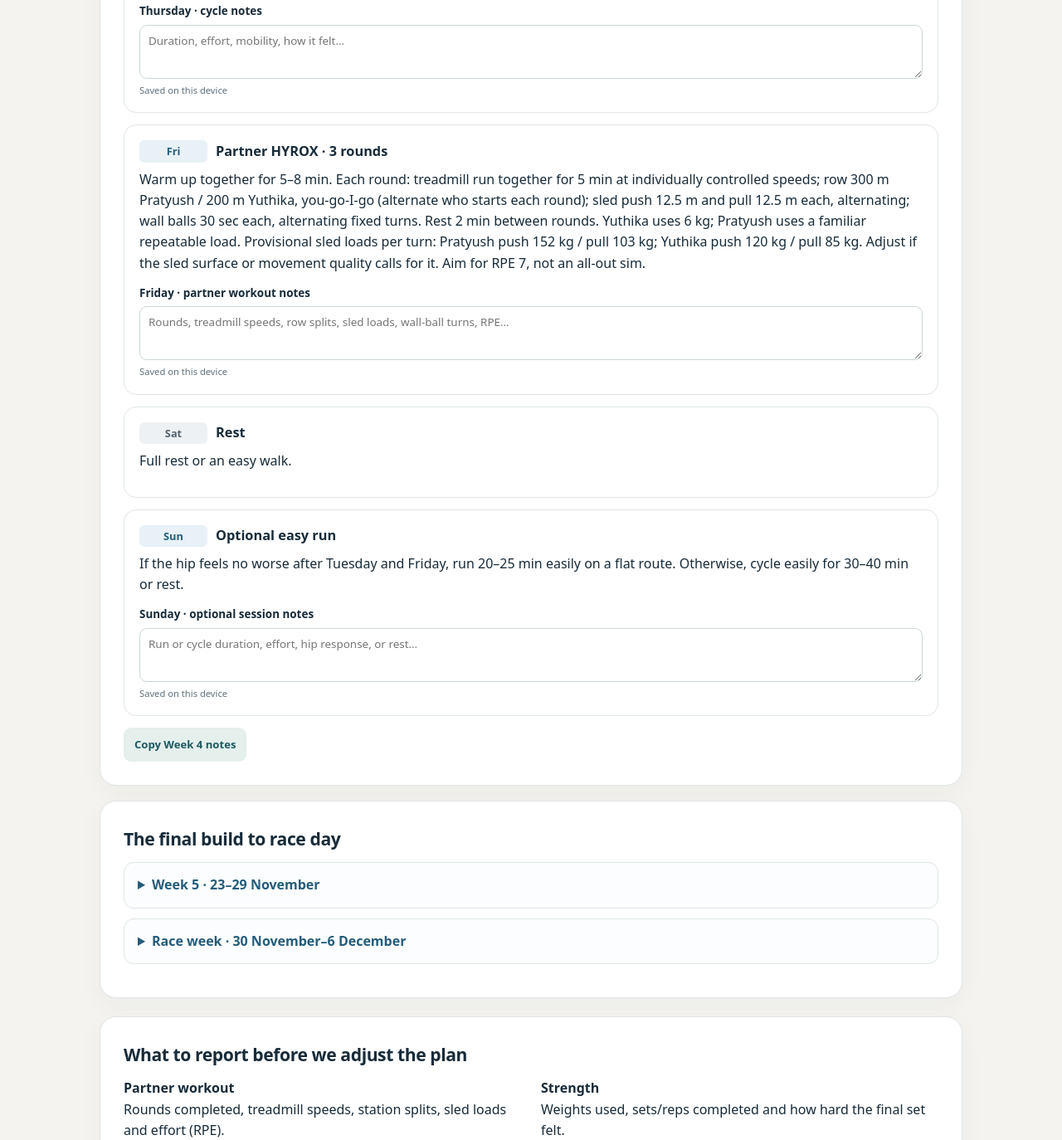
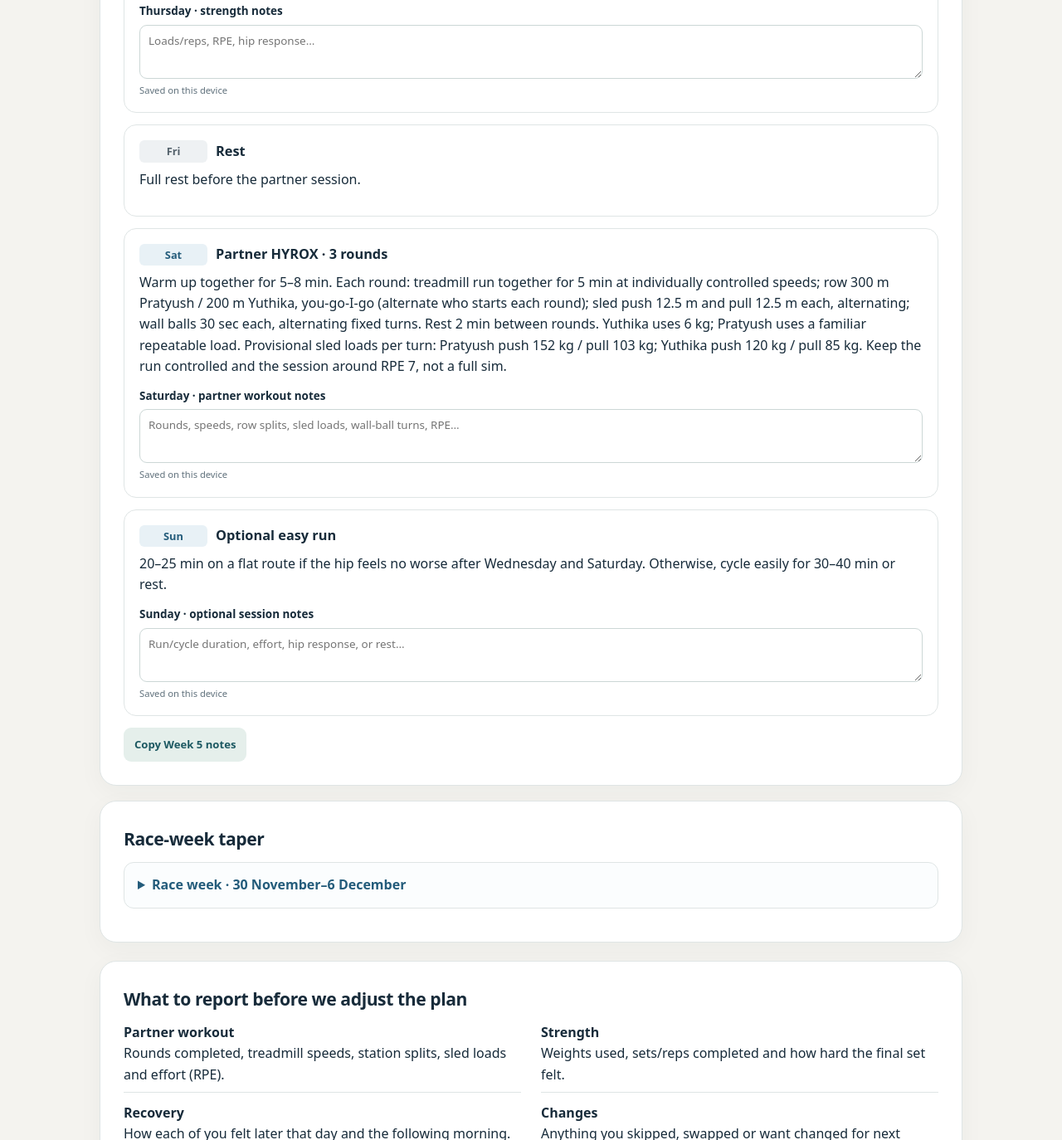
Before and after one commit to pratyushravishankar/hyrox-mixed-doubles-plan, a plain HTML site: page index.html in a window 1280 px wide. Shown: the part 1426-2800 px from the top of the page at 83% size. Drawn offline with Linux system fonts and the light colour scheme.

Commit message:
Update current week with revised training

```diff
--- a/index.html
+++ b/index.html
@@ -96,12 +96,12 @@
     </div>
     <div class="hero-bottom">
       <span>Race day · Saturday 5 December 2026</span>
-      <span class="week">This week · 2–8 November</span>
+      <span class="week">This week · 23–29 November</span>
     </div>
   </header>
 
   <section aria-labelledby="week-plan">
-    <h2 id="week-plan">Week 4 · 16–22 November</h2>
+    <h2 id="week-plan">Week 5 · 23–29 November</h2>
     <div class="profile-tabs" role="tablist" aria-label="Choose athlete">
       <button class="profile-tab" id="tab-yuthika" type="button" role="tab" aria-selected="false" aria-controls="panel-yuthika" tabindex="-1">Yuthika</button>
       <button class="profile-tab" id="tab-pratyush" type="button" role="tab" aria-selected="true" aria-controls="panel-pratyush" tabindex="0">Pratyush</button>
@@ -109,35 +109,33 @@
 
     <div class="profile-panel" id="panel-yuthika" role="tabpanel" aria-labelledby="tab-yuthika" hidden>
       <div class="sessions">
-        <article class="session"><h3><span class="day">Mon</span>Done · 5K run</h3><p>Completed: about 37 minutes.</p><label class="note-field"><span>Monday · run notes</span><textarea data-note-key="y-week4-mon" rows="2" placeholder="Time, RPE, how it felt during and afterwards…"></textarea><small class="saved-hint" aria-live="polite">Saved on this device</small></label></article>
-        <article class="session"><h3><span class="day">Tue</span>Erg + core</h3><p>Row 5 min at RPE 5–6; 1 min easy transition; SkiErg 5 min at RPE 5–6; 1 min easy transition; row 5 min at RPE 5–6. Then, if feeling good, 2 rounds: 12 cable crunches, 8 dead bugs/side and a 30–45 sec plank. Erg work is 15 min, 17 min including transitions; steady rather than a test.</p><label class="note-field"><span>Tuesday · erg + core notes</span><textarea data-note-key="y-week4-tue" rows="2" placeholder="Meters, RPE, core completed, how it felt…"></textarea><small class="saved-hint" aria-live="polite">Saved on this device</small></label></article>
-        <article class="session"><h3><span class="day">Wed</span>Lower-body strength + finisher</h3><p>Bulgarian split squat 3×8/side at a familiar load; hip thrust 3×10; Smith RDL 3×8–10; wall balls 2×15 at 6 kg; bent-knee Copenhagen hold 2×20 sec/side. Leave 2–3 good reps in reserve. Finisher: 2,000 m row at RPE 7, hard but controlled and evenly paced.</p><label class="note-field"><span>Wednesday · strength + row notes</span><textarea data-note-key="y-week4-wed" rows="2" placeholder="Loads/reps, row time, RPE, next-day response…"></textarea><small class="saved-hint" aria-live="polite">Saved on this device</small></label></article>
-        <article class="session"><h3><span class="day">Thu</span>Pilates</h3><p>Pilates class. Let this be the day’s workout; no extra leg session needed.</p><label class="note-field"><span>Thursday · Pilates notes</span><textarea data-note-key="y-week4-thu" rows="2" placeholder="Class effort and how you felt afterwards…"></textarea><small class="saved-hint" aria-live="polite">Saved on this device</small></label></article>
-        <article class="session"><h3><span class="day">Fri</span>Partner HYROX · 3 rounds</h3><p>Warm up together for 5–8 min. Each round: treadmill run together for 5 min at individually controlled speeds; row 300 m Pratyush / 200 m Yuthika, you-go-I-go (alternate who starts each round); sled push 12.5 m and pull 12.5 m each, alternating; wall balls 30 sec each, alternating fixed turns. Rest 2 min between rounds. Yuthika uses 6 kg; Pratyush uses a familiar repeatable load. Provisional sled loads per turn: Pratyush push 152 kg / pull 103 kg; Yuthika push 120 kg / pull 85 kg. Adjust if the sled surface or movement quality calls for it. Aim for RPE 7, not an all-out sim.</p><label class="note-field"><span>Friday · partner workout notes</span><textarea data-note-key="y-week4-fri" rows="2" placeholder="Rounds, treadmill speeds, row splits, sled loads, wall-ball turns, RPE…"></textarea><small class="saved-hint" aria-live="polite">Saved on this device</small></label></article>
-        <article class="session rest"><h3><span class="day">Sat</span>Rest</h3><p>Full rest or an easy walk.</p></article>
-        <article class="session"><h3><span class="day">Sun</span>Optional easy cycle</h3><p>25–35 min easy cycling, or rest.</p><label class="note-field"><span>Sunday · optional cycle notes</span><textarea data-note-key="y-week4-sun" rows="2" placeholder="Cycle duration, effort, or note that you rested…"></textarea><small class="saved-hint" aria-live="polite">Saved on this device</small></label></article>
+        <article class="session rest"><h3><span class="day">Mon</span>Rest · done</h3><p>Rest day.</p><label class="note-field"><span>Monday · notes</span><textarea data-note-key="y-week5-mon" rows="2" placeholder="Rest / recovery notes…"></textarea><small class="saved-hint" aria-live="polite">Saved on this device</small></label></article>
+        <article class="session"><h3><span class="day">Tue</span>Upper-body strength · done</h3><p>Upper-body strength-focused workout completed.</p><label class="note-field"><span>Tuesday · strength notes</span><textarea data-note-key="y-week5-tue" rows="2" placeholder="Exercises, loads, sets, RPE…"></textarea><small class="saved-hint" aria-live="polite">Saved on this device</small></label></article>
+        <article class="session"><h3><span class="day">Wed</span>Long row + stations</h3><p>Warm up with 5–8 min easy rowing. Row 4,000 m continuously at RPE 5–6 with an even split; don’t sprint the finish. Then 2 rounds: SkiErg 250 m, 10 wall balls at 6 kg and 10 m walking lunges. Rest 90 sec between rounds. Keep the whole session around RPE 6–7.</p><label class="note-field"><span>Wednesday · row + stations notes</span><textarea data-note-key="y-week5-wed" rows="2" placeholder="4K row time/splits, station work, RPE, how it felt…"></textarea><small class="saved-hint" aria-live="polite">Saved on this device</small></label></article>
+        <article class="session"><h3><span class="day">Thu</span>Lower-body strength maintenance</h3><p>Bulgarian split squat 2×8/side; hip thrust 2×8; Smith RDL 2×8; bent-knee Copenhagen hold 2×20 sec/side. Use familiar loads at RPE 6; no hard finisher.</p><label class="note-field"><span>Thursday · strength notes</span><textarea data-note-key="y-week5-thu" rows="2" placeholder="Loads/reps, RPE, how you felt…"></textarea><small class="saved-hint" aria-live="polite">Saved on this device</small></label></article>
+        <article class="session rest"><h3><span class="day">Fri</span>Rest</h3><p>Full rest before the partner session.</p></article>
+        <article class="session"><h3><span class="day">Sat</span>Partner HYROX · 3 rounds</h3><p>Warm up together for 5–8 min. Each round: treadmill run together for 5 min at individually controlled speeds; row 300 m Pratyush / 200 m Yuthika, you-go-I-go (alternate who starts each round); sled push 12.5 m and pull 12.5 m each, alternating; wall balls 30 sec each, alternating fixed turns. Rest 2 min between rounds. Yuthika uses 6 kg; Pratyush uses a familiar repeatable load. Provisional sled loads per turn: Pratyush push 152 kg / pull 103 kg; Yuthika push 120 kg / pull 85 kg. Keep the run controlled and the session around RPE 7, not a full sim.</p><label class="note-field"><span>Saturday · partner workout notes</span><textarea data-note-key="y-week5-sat" rows="2" placeholder="Rounds, speeds, row splits, sled loads, wall-ball turns, RPE…"></textarea><small class="saved-hint" aria-live="polite">Saved on this device</small></label></article>
+        <article class="session"><h3><span class="day">Sun</span>Optional recovery</h3><p>Easy cycle 25–35 min or rest.</p><label class="note-field"><span>Sunday · notes</span><textarea data-note-key="y-week5-sun" rows="2" placeholder="Cycle duration, effort, or note that you rested…"></textarea><small class="saved-hint" aria-live="polite">Saved on this device</small></label></article>
       </div>
-      <div class="log-actions"><button class="copy-btn" type="button" data-copy-week="y-week4">Copy Week 4 notes</button><span class="copy-status" id="y-copy-status" aria-live="polite"></span></div>
+      <div class="log-actions"><button class="copy-btn" type="button" data-copy-week="y-week5">Copy Week 5 notes</button><span class="copy-status" id="y-copy-status" aria-live="polite"></span></div>
     </div>
 
     <div class="profile-panel" id="panel-pratyush" role="tabpanel" aria-labelledby="tab-pratyush">
       <div class="sessions">
-        <article class="session"><h3><span class="day">Mon</span>Done · upper body</h3><p>Upper-body session completed.</p><label class="note-field"><span>Monday · session notes</span><textarea data-note-key="p-week4-mon" rows="2" placeholder="Exercises, loads, RPE, how it felt…"></textarea><small class="saved-hint" aria-live="polite">Saved on this device</small></label></article>
-        <article class="session"><h3><span class="day">Tue</span>Easy run</h3><p>20–25 min on a flat route at conversational pace. No strides or sprints. Note how the hip feels during and later after the run.</p><label class="note-field"><span>Tuesday · easy run notes</span><textarea data-note-key="p-week4-tue" rows="2" placeholder="Duration, route, RPE, hip response during/after…"></textarea><small class="saved-hint" aria-live="polite">Saved on this device</small></label></article>
-        <article class="session"><h3><span class="day">Wed</span>Strength + erg finisher</h3><p>Squat 3×5 at RPE 6–7; Bulgarian split squat 2×8/side; RDL 3×8; hip thrust 2×10; step-down 2×8/side. Leave 2–3 good reps in reserve. Finisher: 2,000 m row at RPE 7, hard but controlled and evenly paced.</p><label class="note-field"><span>Wednesday · strength + row notes</span><textarea data-note-key="p-week4-wed" rows="2" placeholder="Loads/reps, row time, RPE, hip response…"></textarea><small class="saved-hint" aria-live="polite">Saved on this device</small></label></article>
-        <article class="session"><h3><span class="day">Thu</span>Easy aerobic recovery</h3><p>25–35 min easy cycling at RPE 2–3, then a few minutes of gentle mobility.</p><label class="note-field"><span>Thursday · cycle notes</span><textarea data-note-key="p-week4-thu" rows="2" placeholder="Duration, effort, mobility, how it felt…"></textarea><small class="saved-hint" aria-live="polite">Saved on this device</small></label></article>
-        <article class="session"><h3><span class="day">Fri</span>Partner HYROX · 3 rounds</h3><p>Warm up together for 5–8 min. Each round: treadmill run together for 5 min at individually controlled speeds; row 300 m Pratyush / 200 m Yuthika, you-go-I-go (alternate who starts each round); sled push 12.5 m and pull 12.5 m each, alternating; wall balls 30 sec each, alternating fixed turns. Rest 2 min between rounds. Yuthika uses 6 kg; Pratyush uses a familiar repeatable load. Provisional sled loads per turn: Pratyush push 152 kg / pull 103 kg; Yuthika push 120 kg / pull 85 kg. Adjust if the sled surface or movement quality calls for it. Aim for RPE 7, not an all-out sim.</p><label class="note-field"><span>Friday · partner workout notes</span><textarea data-note-key="p-week4-fri" rows="2" placeholder="Rounds, treadmill speeds, row splits, sled loads, wall-ball turns, RPE…"></textarea><small class="saved-hint" aria-live="polite">Saved on this device</small></label></article>
-        <article class="session rest"><h3><span class="day">Sat</span>Rest</h3><p>Full rest or an easy walk.</p></article>
-        <article class="session"><h3><span class="day">Sun</span>Optional easy run</h3><p>If the hip feels no worse after Tuesday and Friday, run 20–25 min easily on a flat route. Otherwise, cycle easily for 30–40 min or rest.</p><label class="note-field"><span>Sunday · optional session notes</span><textarea data-note-key="p-week4-sun" rows="2" placeholder="Run or cycle duration, effort, hip response, or rest…"></textarea><small class="saved-hint" aria-live="polite">Saved on this device</small></label></article>
+        <article class="session rest"><h3><span class="day">Mon</span>Rest · done</h3><p>Rest day.</p><label class="note-field"><span>Monday · notes</span><textarea data-note-key="p-week5-mon" rows="2" placeholder="Rest / recovery notes…"></textarea><small class="saved-hint" aria-live="polite">Saved on this device</small></label></article>
+        <article class="session"><h3><span class="day">Tue</span>Upper-body strength · done</h3><p>Upper-body strength-focused workout completed.</p><label class="note-field"><span>Tuesday · strength notes</span><textarea data-note-key="p-week5-tue" rows="2" placeholder="Exercises, loads, sets, RPE…"></textarea><small class="saved-hint" aria-live="polite">Saved on this device</small></label></article>
+        <article class="session"><h3><span class="day">Wed</span>Easy run</h3><p>20–25 min on a flat route at conversational pace. No strides or sprints. Note how the hip feels during and later after the run.</p><label class="note-field"><span>Wednesday · easy run notes</span><textarea data-note-key="p-week5-wed" rows="2" placeholder="Duration, route, RPE, hip response during/after…"></textarea><small class="saved-hint" aria-live="polite">Saved on this device</small></label></article>
+        <article class="session"><h3><span class="day">Thu</span>Lower-body strength maintenance</h3><p>Squat 2×5 at RPE 6; Bulgarian split squat 2×6/side; RDL 2×8; hip thrust 2×8; step-down 1×8/side. Use familiar loads, leaving 2–3 good reps in reserve. No hard finisher.</p><label class="note-field"><span>Thursday · strength notes</span><textarea data-note-key="p-week5-thu" rows="2" placeholder="Loads/reps, RPE, hip response…"></textarea><small class="saved-hint" aria-live="polite">Saved on this device</small></label></article>
+        <article class="session rest"><h3><span class="day">Fri</span>Rest</h3><p>Full rest before the partner session.</p></article>
+        <article class="session"><h3><span class="day">Sat</span>Partner HYROX · 3 rounds</h3><p>Warm up together for 5–8 min. Each round: treadmill run together for 5 min at individually controlled speeds; row 300 m Pratyush / 200 m Yuthika, you-go-I-go (alternate who starts each round); sled push 12.5 m and pull 12.5 m each, alternating; wall balls 30 sec each, alternating fixed turns. Rest 2 min between rounds. Yuthika uses 6 kg; Pratyush uses a familiar repeatable load. Provisional sled loads per turn: Pratyush push 152 kg / pull 103 kg; Yuthika push 120 kg / pull 85 kg. Keep the run controlled and the session around RPE 7, not a full sim.</p><label class="note-field"><span>Saturday · partner workout notes</span><textarea data-note-key="p-week5-sat" rows="2" placeholder="Rounds, speeds, row splits, sled loads, wall-ball turns, RPE…"></textarea><small class="saved-hint" aria-live="polite">Saved on this device</small></label></article>
+        <article class="session"><h3><span class="day">Sun</span>Optional easy run</h3><p>20–25 min on a flat route if the hip feels no worse after Wednesday and Saturday. Otherwise, cycle easily for 30–40 min or rest.</p><label class="note-field"><span>Sunday · optional session notes</span><textarea data-note-key="p-week5-sun" rows="2" placeholder="Run/cycle duration, effort, hip response, or rest…"></textarea><small class="saved-hint" aria-live="polite">Saved on this device</small></label></article>
       </div>
-      <div class="log-actions"><button class="copy-btn" type="button" data-copy-week="p-week4">Copy Week 4 notes</button><span class="copy-status" id="p-copy-status" aria-live="polite"></span></div>
+      <div class="log-actions"><button class="copy-btn" type="button" data-copy-week="p-week5">Copy Week 5 notes</button><span class="copy-status" id="p-copy-status" aria-live="polite"></span></div>
     </div>
   </section>
-
   <section class="future-plan" aria-labelledby="next-weeks">
-    <h2 id="next-weeks">The final build to race day</h2>
-    <details class="future-week"><summary>Week 5 · 23–29 November</summary><p><strong>Focus:</strong> Maintain race rhythm, then begin easing total volume. Keep all work controlled; no full simulation.</p><div class="sessions"><article class="session"><h3><span class="day">Mon</span>Easy run</h3><p>25–30 min conversational on a flat route.</p></article><article class="session"><h3><span class="day">Tue</span>Strength maintenance</h3><p>Full-body strength, 2–3 sets per main movement at RPE 6–7; finish with a controlled 1,000 m row at RPE 6–7.</p></article><article class="session"><h3><span class="day">Wed</span>Upper body + core</h3><p>Moderate familiar lifts and trunk work; 2 sets each, leave several reps in reserve.</p></article><article class="session"><h3><span class="day">Thu</span>Solo run + stations</h3><p>3 rounds: 5 min controlled run, then rotate a short erg, wall balls or lunges block. Rest 2 min between rounds; finish fresh.</p></article><article class="session rest"><h3><span class="day">Fri</span>Rest</h3><p>Full rest.</p></article><article class="session"><h3><span class="day">Sat</span>Partner HYROX</h3><p>3 rounds: 5 min run together at individual paces, then row 300/200 m, sled push/pull 12.5 m each and 30 sec wall balls each. Rest 2 min. Cap effort at RPE 7.</p></article><article class="session"><h3><span class="day">Sun</span>Optional</h3><p>Easy cycle 25–35 min or rest.</p></article></div></details>
-    <details class="future-week"><summary>Race week · 30 November–6 December</summary><p><strong>Focus:</strong> Taper for race day on Saturday 5 December; keep the legs fresh.</p><div class="sessions"><article class="session"><h3><span class="day">Mon</span>Easy run</h3><p>20 min relaxed, conversational pace.</p></article><article class="session"><h3><span class="day">Tue</span>Short primer</h3><p>Two light rounds of familiar strength/station movements; stop well before fatigue.</p></article><article class="session rest"><h3><span class="day">Wed</span>Rest</h3><p>Optional easy walk and gentle mobility.</p></article><article class="session"><h3><span class="day">Thu</span>Shakeout</h3><p>10–15 min easy movement; a few short relaxed erg efforts if desired.</p></article><article class="session rest"><h3><span class="day">Fri</span>Rest</h3><p>Rest, travel and prepare kit.</p></article><article class="session"><h3><span class="day">Sat</span>RACE DAY</h3><p>HYROX London Mixed Doubles · Saturday 5 December 2026.</p></article><article class="session rest"><h3><span class="day">Sun</span>Recovery</h3><p>Rest or an easy walk.</p></article></div></details>
+    <h2 id="next-weeks">Race-week taper</h2>
+    <details class="future-week"><summary>Race week · 30 November–6 December</summary><p><strong>Focus:</strong> Arrive fresh for HYROX London on Saturday 5 December.</p><div class="sessions"><article class="session"><h3><span class="day">Mon</span>Easy run</h3><p>20 min relaxed at conversational pace.</p></article><article class="session"><h3><span class="day">Tue</span>Short primer</h3><p>Two light rounds of familiar strength and station movements; stop well before fatigue.</p></article><article class="session rest"><h3><span class="day">Wed</span>Rest</h3><p>Optional easy walk and gentle mobility.</p></article><article class="session"><h3><span class="day">Thu</span>Shakeout</h3><p>10–15 min easy movement, with a few short relaxed erg efforts if desired.</p></article><article class="session rest"><h3><span class="day">Fri</span>Rest</h3><p>Rest, travel and prepare kit.</p></article><article class="session"><h3><span class="day">Sat</span>RACE DAY</h3><p>HYROX London Mixed Doubles · Saturday 5 December 2026.</p></article><article class="session rest"><h3><span class="day">Sun</span>Recovery</h3><p>Rest or an easy walk.</p></article></div></details>
   </section>
   <section aria-labelledby="checkin-heading">
     <h2 id="checkin-heading">What to report before we adjust the plan</h2>
@@ -150,7 +148,7 @@
     <p class="callout">To keep both chats aligned, share this page link and the latest session results whenever you ask for a plan update. The page itself is updated when the plan changes.</p>
   </section>
 
-  <footer>Last updated: 17 November 2026 · HYROX London race day: Saturday 5 December 2026.</footer>
+  <footer>Last updated: 25 November 2026 · HYROX London race day: Saturday 5 December 2026.</footer>
 </main>
 <script>
   // Provisional race date; update this single value once the event date is confirmed.
```
